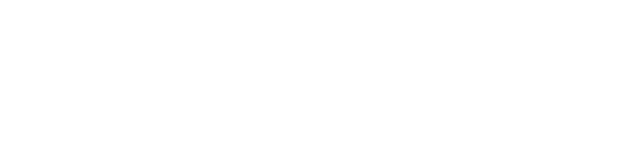
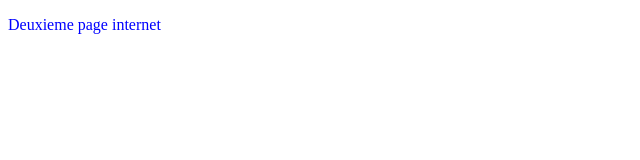
Before and after one commit to Fanny-Guion/Fanny-Guion.github.io, a plain HTML site: page CV/index.html in a window 1280 px wide. Shown: the whole page, without its empty margins (0-640 px from the left). Drawn offline with Linux system fonts and the light colour scheme; files that its build step writes are made by us from their sources.

Commit message:
push page 1 et pushe page 2

```diff
--- a/Nouvel_onglet_internet/Nouvel_onglet_internet_Index.html
+++ b/CV/index.html
@@ -8,6 +8,8 @@
     <link rel="stylesheet" href="styles.css">
 </head>
 <body>
-
+    <p>
+        Deuxieme page internet
+    </p>
 </body>
 </html>
--- /dev/null
+++ b/CV/styles.css
@@ -0,0 +1 @@
+p{color: blue;}
```
Also changed, not shown: Index.html (+1 -1 lines), Nouvel_onglet_internet/Nouvel_onglet_internet_styles.css (deleted).
